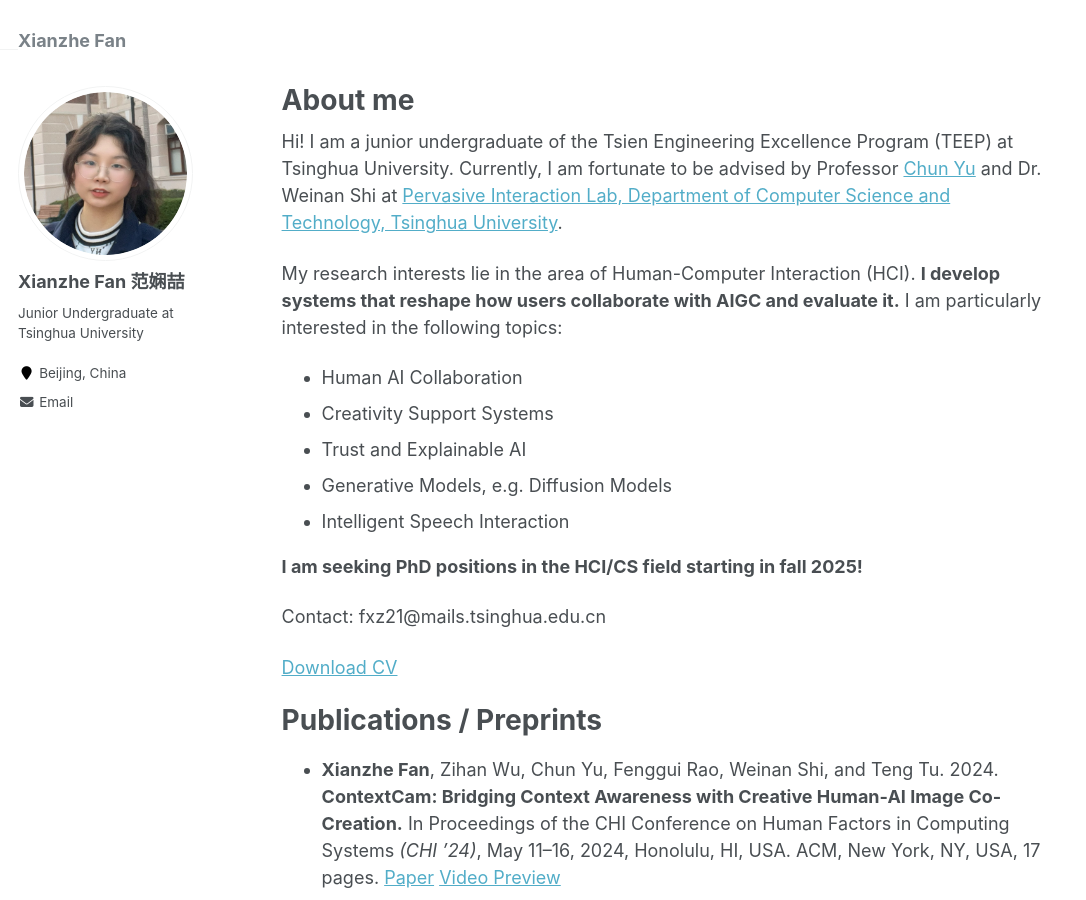
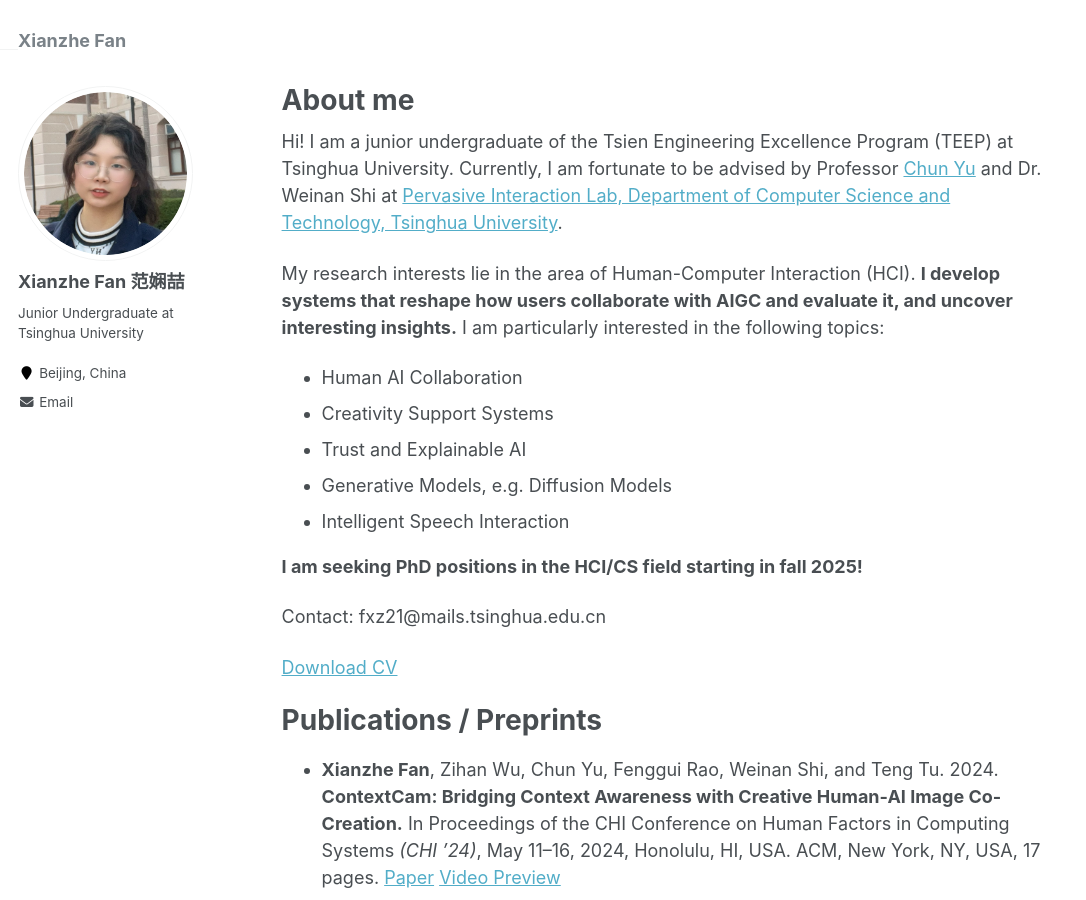
Before and after one commit to RidiculousRonZzz/RidiculousRonZzz.github.io, a Jekyll site: the page built from _pages/about.md, in a window 1280 px wide and 900 px high. Shown: the whole window, without its empty margins (0-1086 px from the left). Built offline with Jekyll 4.4.1, drawn with Linux system fonts in a browser that asks for light colours.

Commit message:
Add files via upload

```diff
--- a/_pages/about.md
+++ b/_pages/about.md
@@ -12,7 +12,7 @@ Hi! I am a junior undergraduate of the Tsien Engineering Excellence Program (TEE
 Currently, I am fortunate to be advised by Professor [Chun Yu](https://pi.cs.tsinghua.edu.cn/lab/people/ChunYu/) and Dr. Weinan Shi at [Pervasive Interaction Lab, Department of Computer Science and Technology, Tsinghua University](https://pi.cs.tsinghua.edu.cn/).
 
 My research interests lie in the area of Human-Computer Interaction (HCI).
-**I develop systems that reshape how users collaborate with AIGC and evaluate it.**
+**I develop systems that reshape how users collaborate with AIGC and evaluate it, and uncover interesting insights.**
 I am particularly interested in the following topics:
 * Human AI Collaboration
 * Creativity Support Systems
```
